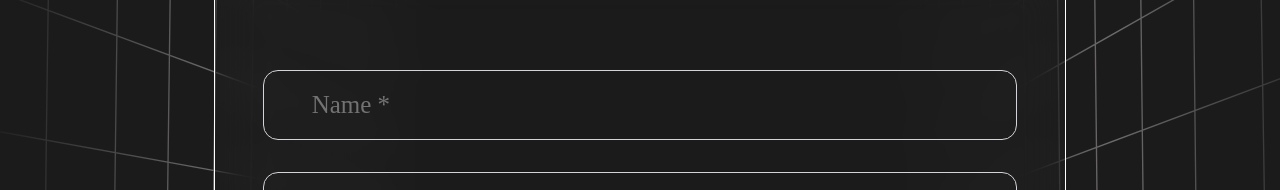
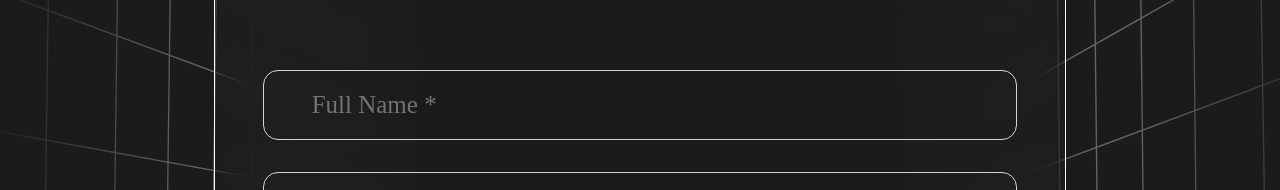
Before and after one commit to Aritra2001/HSU_AFFILIATE_SITE, a React (Create React App) app in the folder frontend/: page /page1 in a window 1280 px wide. Shown: the part 326-516 px from the top of the page. Built offline with nearby package versions, Linux system fonts and the light colour scheme.

Commit message:
Update Formpage1.jsx

```diff
--- a/frontend/src/Pages/Formpage1.jsx
+++ b/frontend/src/Pages/Formpage1.jsx
@@ -42,7 +42,7 @@ const Formpage1 = () => {
         Form
       </div>
       <div className="w-[852px] h-[584.17px] rounded-2xl border border-white backdrop-blur-[22px] mt-[5vh] justify-center flex flex-col items-center max-sm:border-none max-sm:w-screen max-sm:backdrop-blur-0 max-sm:mt-[-5rem]">
-        <input className="w-[754.71px] h-[70.73px] bg-zinc-300 bg-opacity-0 rounded-[15px] border border-zinc-300 placeholder:text-neutral-500 text-[25px] font-normal font-['Montserrat'] indent-[3rem] max-sm:w-[280px] max-sm:h-[50px] max-sm:bg-zinc-900 max-sm:text-[15px]   max-sm:indent-[2rem] max-sm:mt-[5rem]" value={name} onChange={(e)=>setName(e.target.value)} placeholder='Name *' type='text' required></input>
+        <input className="w-[754.71px] h-[70.73px] bg-zinc-300 bg-opacity-0 rounded-[15px] border border-zinc-300 placeholder:text-neutral-500 text-[25px] font-normal font-['Montserrat'] indent-[3rem] max-sm:w-[280px] max-sm:h-[50px] max-sm:bg-zinc-900 max-sm:text-[15px]   max-sm:indent-[2rem] max-sm:mt-[5rem]" value={name} onChange={(e)=>setName(e.target.value)} placeholder='Full Name *' type='text' required></input>
         <input className="w-[754.71px] h-[70.73px] bg-zinc-300 bg-opacity-0 rounded-[15px] border border-zinc-300 placeholder:text-neutral-500 text-[25px] font-normal font-['Montserrat'] indent-[3rem] mt-[2rem] max-sm:w-[280px] max-sm:h-[50px] max-sm:text-[15px] max-sm:indent-[2rem] max-sm:bg-zinc-900 max-sm:mt-[1.5rem]" value={email} onChange={(e)=>setEmail(e.target.value)} placeholder='Email *' type='email' required></input>
         <input className="w-[754.71px] h-[70.73px] bg-zinc-300 bg-opacity-0 rounded-[15px] border border-zinc-300 placeholder:text-neutral-500 text-[25px] font-normal font-['Montserrat'] indent-[3rem] mt-[2rem] max-sm:w-[280px] max-sm:h-[50px] max-sm:text-[15px] max-sm:indent-[2rem] max-sm:mt-[1.5rem]" value={phone} onChange={(e)=>setPhone(e.target.value)} placeholder='Phone No *' type='number' required></input>
         <input className="w-[754.71px] h-[70.73px] bg-zinc-300 bg-opacity-0 rounded-[15px] border border-zinc-300 placeholder:text-neutral-500 text-[25px] font-normal font-['Montserrat'] indent-[3rem] mt-[2rem] max-sm:w-[280px] max-sm:bg-zinc-900 max-sm:h-[50px] max-sm:text-[15px] max-sm:indent-[2rem] max-sm:mt-[1.5rem]" value={experience} onChange={(e)=>setExperience(e.target.value)} placeholder='Experience' type='text' required></input>
```
